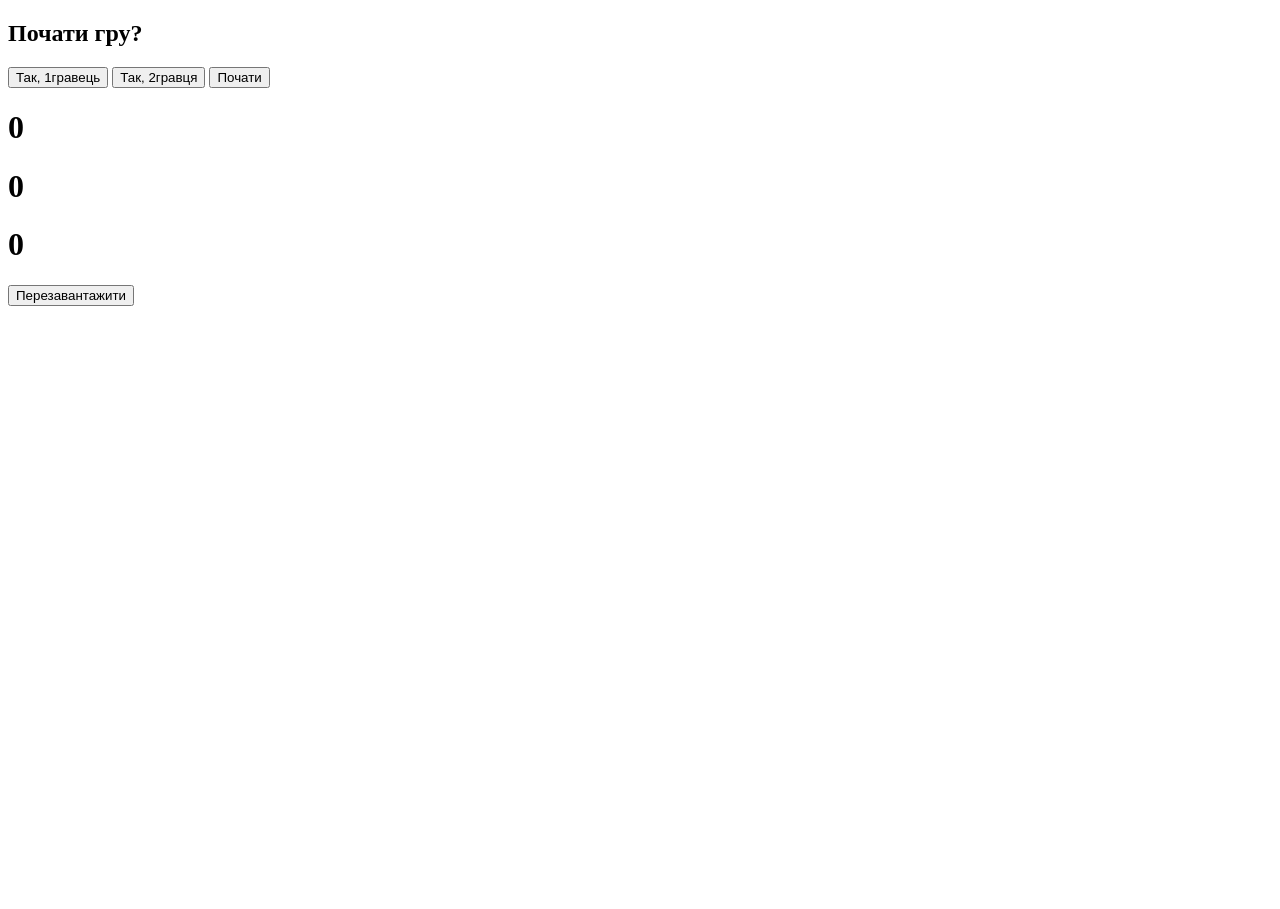
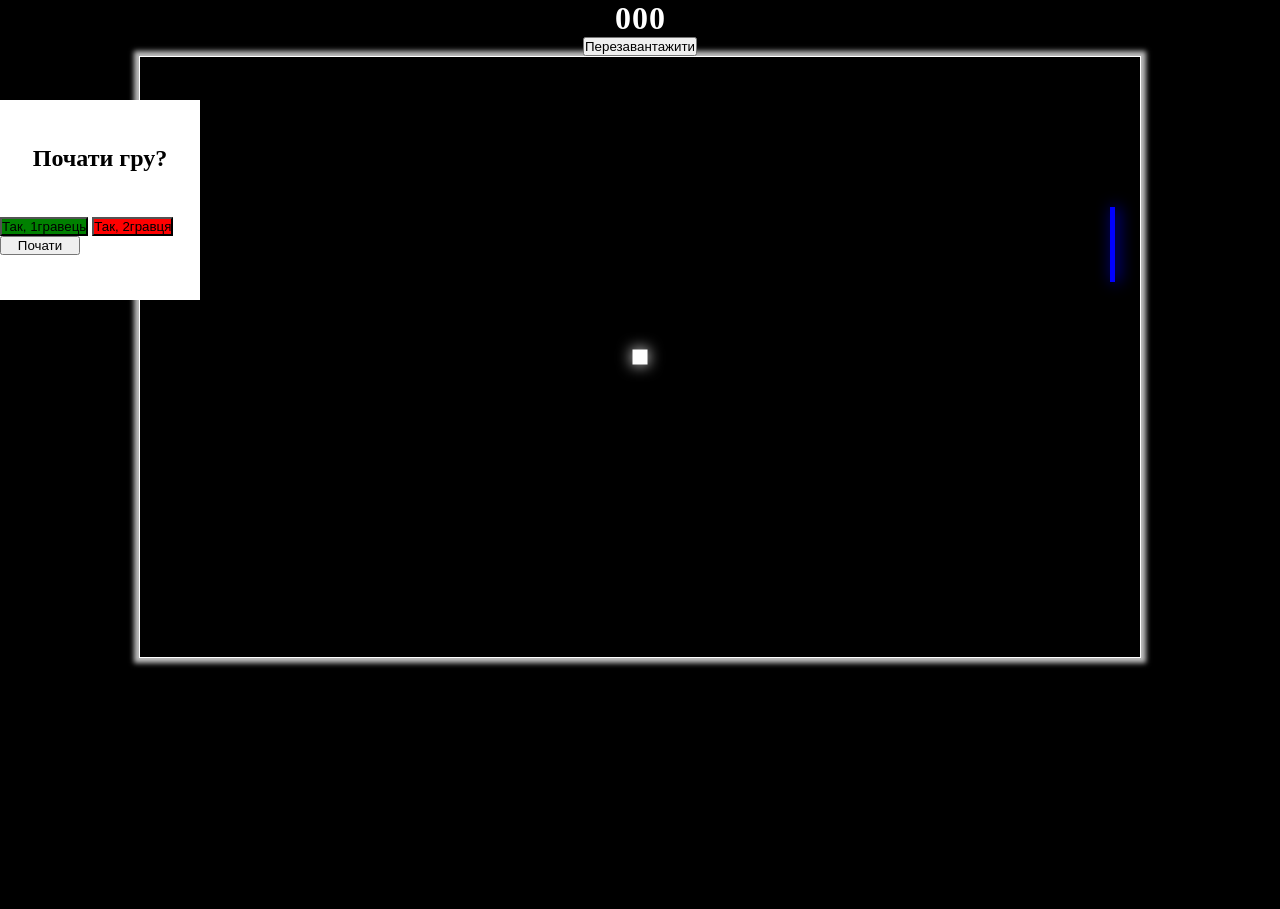
Before and after one commit to deroc1/PingPong2, a plain HTML site: page index.html in a window 1280 px wide. After the commit the page ends 800 px from the top, so only its background shows below. Drawn offline with Linux system fonts and the light colour scheme.

Commit message:
Update index.html

```diff
--- a/index.html
+++ b/index.html
@@ -4,7 +4,7 @@
 <head>
 <meta charset="utf-8" />
 <title>Gamedev Canvas Workshop</title>
-<link rel="stylesheet" href="game2.css">
+<link rel="stylesheet" href="style.css">
 </head>
 <body>
 <div id="modal" class="modal">
@@ -24,7 +24,7 @@
   <button class="score__restart" id="ButtonEnd">Перезавантажити</button>
 </div>
 <canvas id="gameCanvas" width="1000" height="600"></canvas>
-<script src="game.js">
+<script src="script.js">
 </script>
 </body>
 </html>
```
